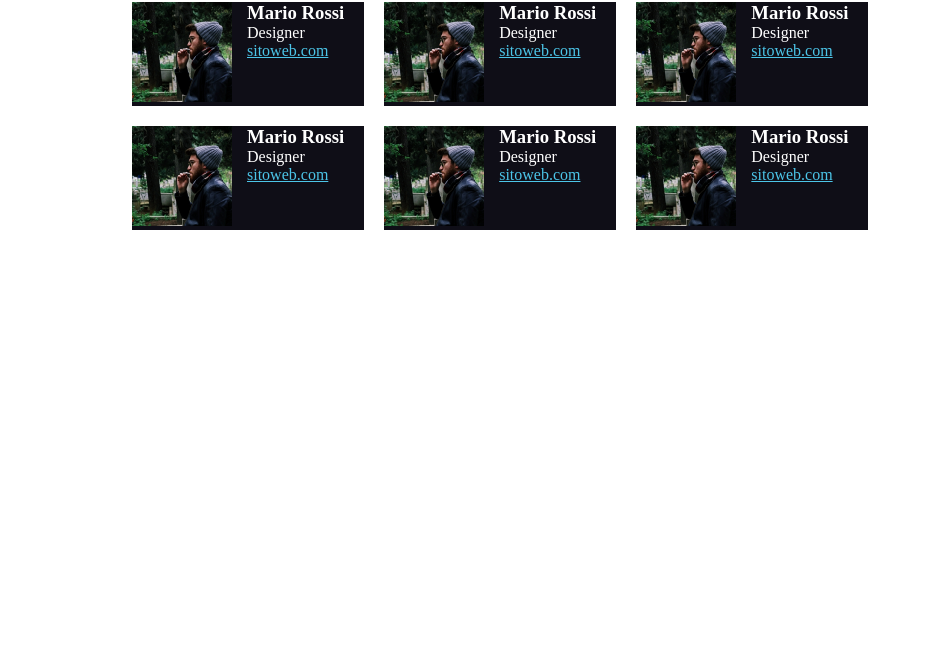
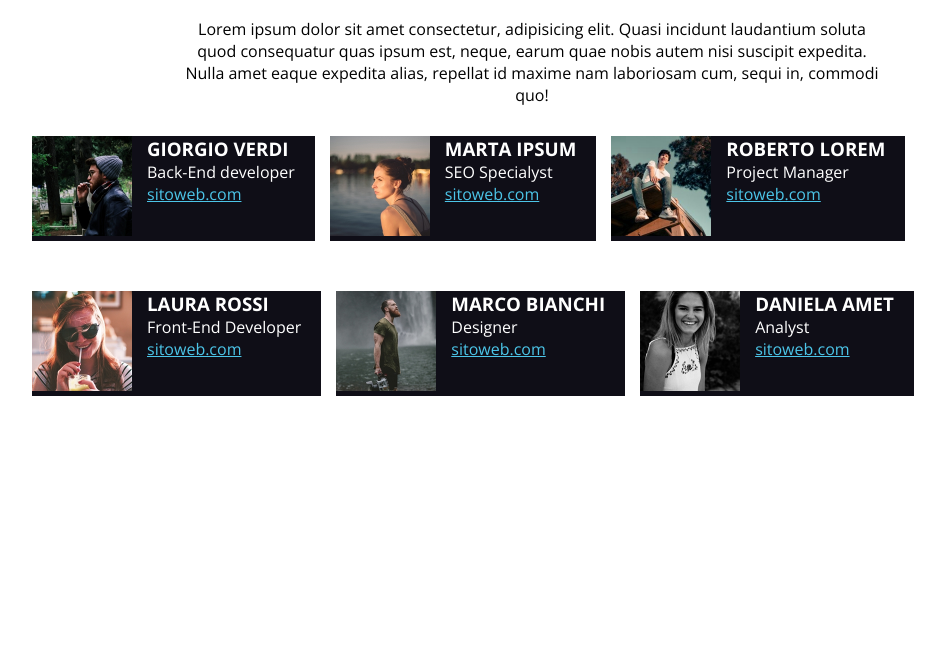
Before and after one commit to MichaelMariti/html-css-flex-cards, a plain HTML site: page index.html in a window 1280 px wide. Shown: the part 132-800 px from the top of the page, without its empty margins (108-1053 px from the left). Drawn offline with nearby package versions, Linux system fonts and the light colour scheme.

Commit message:
ADD info + font

```diff
--- a/css/style.css
+++ b/css/style.css
@@ -3,6 +3,16 @@
     box-sizing: border-box;
     padding: 0;
     margin: 0;
+}
+
+html {
+    font-family: "Open Sans", sans-serif;
+    font-optical-sizing: auto;
+    /* font-weight: <weight>; */
+    font-style: normal;
+    /* font-variation-settings:
+      "wdth" 100; */
+
 }
 
 /* TITLE */
@@ -13,13 +23,21 @@
     font-size: 50px;
 }
 
+.sub-title {
+    max-width: 700px;
+    margin: 0 auto;
+    text-align: center;
+    margin-bottom: 30px;
+}
+
 /* CARDS */
 .container {
-    max-width: 800px;
+    max-width: 1000px;
     margin: 0 auto;
     display: flex;
     flex-wrap: wrap;
-    gap: 20px;
+    gap: 15px;
+    row-gap: 50px;
 }
 
 .w-33 {
--- a/index.html
+++ b/index.html
@@ -5,6 +5,9 @@
     <meta name="viewport" content="width=device-width, initial-scale=1.0">
     <title>Flexbox - Cards</title>
     <link rel="stylesheet" href="./css/style.css">
+    <link rel="preconnect" href="https://fonts.googleapis.com">
+<link rel="preconnect" href="https://fonts.gstatic.com" crossorigin>
+<link href="https://fonts.googleapis.com/css2?family=DM+Sans:ital,opsz,wght@0,9..40,100..1000;1,9..40,100..1000&family=Montserrat:ital,wght@0,100..900;1,100..900&family=Nerko+One&family=Open+Sans:ital,wght@0,300..800;1,300..800&family=Roboto:wght@300;400;500&display=swap" rel="stylesheet">
 </head>
 
 
@@ -13,6 +16,11 @@
  <section class="title">
     <h1>Meet our team</h1>
  </section>
+
+ <!-- paragraph -->
+  <section class="sub-title">
+    <p>Lorem ipsum dolor sit amet consectetur, adipisicing elit. Quasi incidunt laudantium soluta quod consequatur quas ipsum est, neque, earum quae nobis autem nisi suscipit expedita. Nulla amet eaque expedita alias, repellat id maxime nam laboriosam cum, sequi in, commodi quo!</p>
+  </section>
 
  <!-- cards -->
 
@@ -23,58 +31,58 @@
                 <img src="./img/male1.png" alt="male-1">
             </div>
             <div>
-                <h3>Mario Rossi</h3>
+                <h3>GIORGIO VERDI</h3>
+                <p>Back-End developer</p>
+                <a href="#">sitoweb.com</a>
+            </div>
+        </div>
+        <div class="blocks">
+            <div>
+                <img src="./img/female2.png" alt="female-2">
+            </div>
+            <div>
+                <h3>MARTA IPSUM</h3>
+                <p>SEO Specialyst</p>
+                <a href="#">sitoweb.com</a>
+            </div>
+        </div>
+        <div class="blocks">
+            <div>
+                <img src="./img/male3.png" alt="male-3">
+            </div>
+            <div>
+                <h3>ROBERTO LOREM</h3>
+                <p>Project Manager</p>
+                <a href="#">sitoweb.com</a>
+            </div>
+        </div>
+        <div class="blocks">
+            <div>
+                <img src="./img/female1.png" alt="female-1">
+            </div>
+            <div>
+                <h3>LAURA ROSSI</h3>
+                <p>Front-End Developer</p>
+                <a href="#">sitoweb.com</a>
+            </div>
+        </div>
+        <div class="blocks">
+            <div>
+                <img src="./img/male2.png" alt="male-1">
+            </div>
+            <div>
+                <h3>MARCO BIANCHI</h3>
                 <p>Designer</p>
                 <a href="#">sitoweb.com</a>
             </div>
         </div>
         <div class="blocks">
             <div>
-                <img src="./img/male1.png" alt="male-1">
+                <img src="./img/female3.png" alt="female-3">
             </div>
             <div>
-                <h3>Mario Rossi</h3>
-                <p>Designer</p>
-                <a href="#">sitoweb.com</a>
-            </div>
-        </div>
-        <div class="blocks">
-            <div>
-                <img src="./img/male1.png" alt="male-1">
-            </div>
-            <div>
-                <h3>Mario Rossi</h3>
-                <p>Designer</p>
-                <a href="#">sitoweb.com</a>
-            </div>
-        </div>
-        <div class="blocks">
-            <div>
-                <img src="./img/male1.png" alt="male-1">
-            </div>
-            <div>
-                <h3>Mario Rossi</h3>
-                <p>Designer</p>
-                <a href="#">sitoweb.com</a>
-            </div>
-        </div>
-        <div class="blocks">
-            <div>
-                <img src="./img/male1.png" alt="male-1">
-            </div>
-            <div>
-                <h3>Mario Rossi</h3>
-                <p>Designer</p>
-                <a href="#">sitoweb.com</a>
-            </div>
-        </div>
-        <div class="blocks">
-            <div>
-                <img src="./img/male1.png" alt="male-1">
-            </div>
-            <div>
-                <h3>Mario Rossi</h3>
-                <p>Designer</p>
+                <h3>DANIELA AMET</h3>
+                <p>Analyst</p>
                 <a href="#">sitoweb.com</a>
             </div>
         </div>
```
